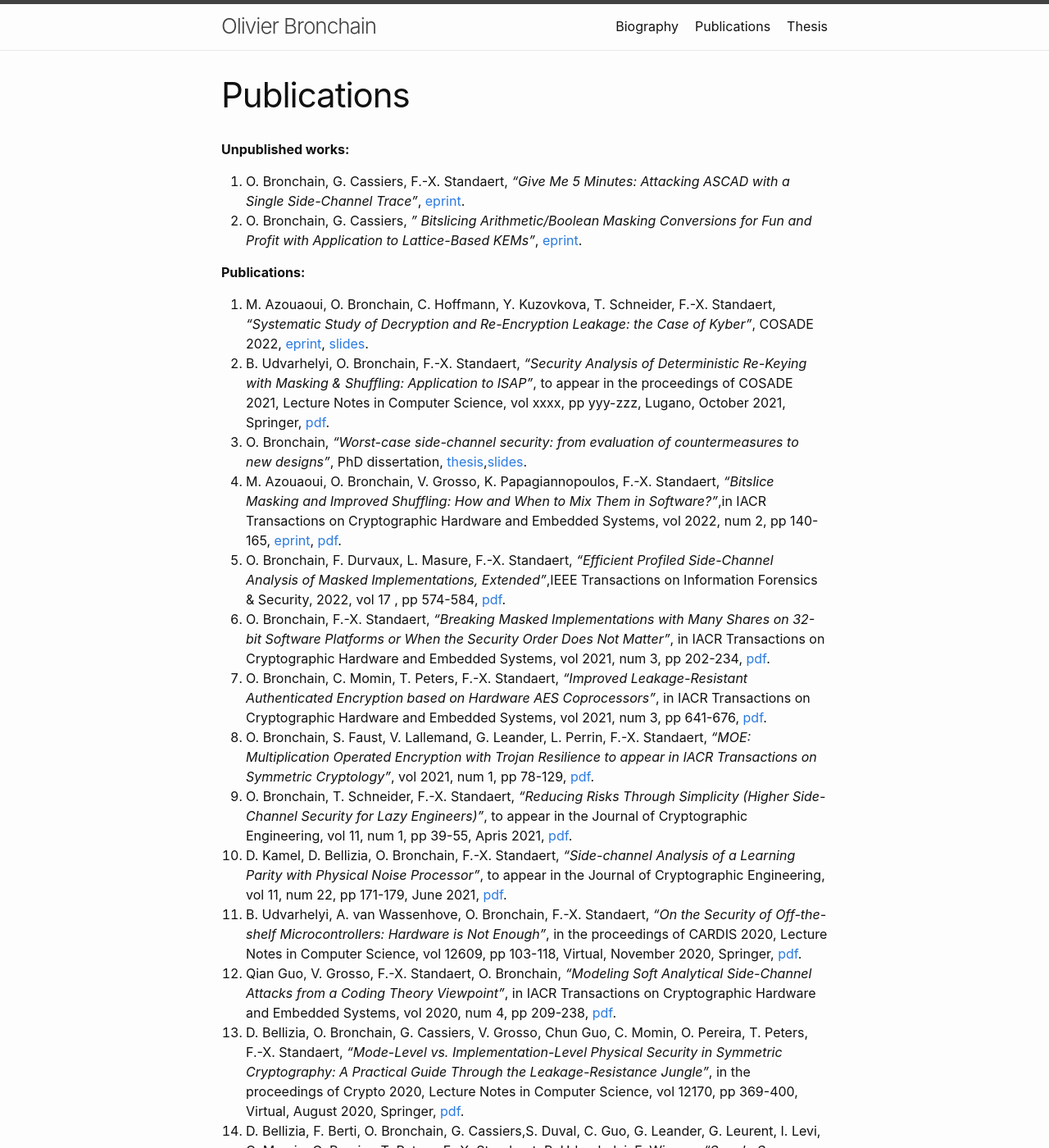
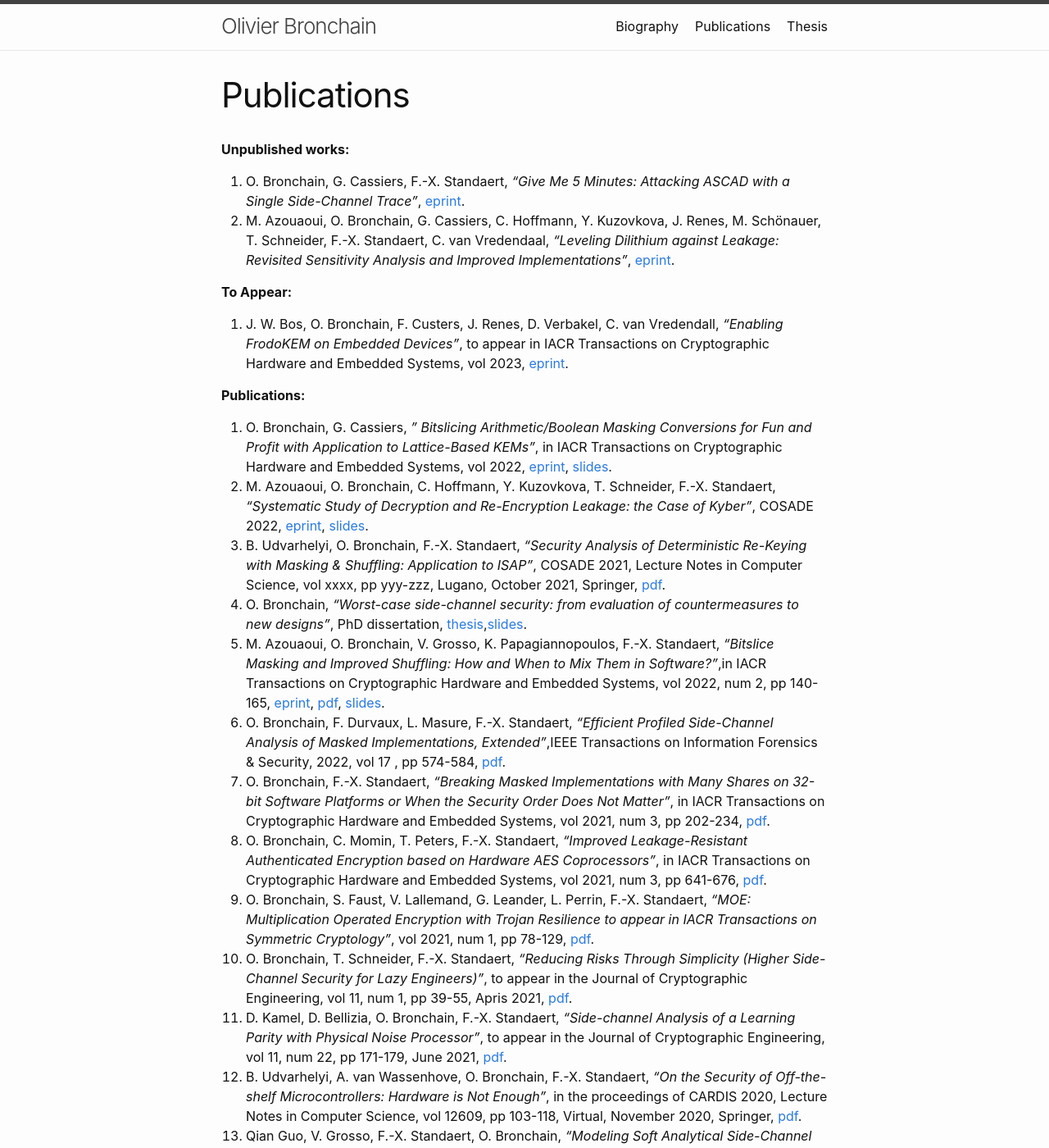
Before and after one commit to obronchain/obronchain.github.io, a Jekyll site: the page built from publications.md, in a window 1280 px wide and 1400 px high. Shown: the whole window at 82% size. Built offline with Jekyll 4.4.1, drawn with Linux system fonts in a browser that asks for light colours; a style sheet for code colours, icons or effects is not loaded.

Commit message:
add new papers

```diff
--- a/publications.md
+++ b/publications.md
@@ -8,28 +8,31 @@ permalink: /publications/
 **Unpublished works:**
 
 1. O. Bronchain, G. Cassiers, F.-X. Standaert, _"Give Me 5 Minutes: Attacking ASCAD with a Single Side-Channel Trace"_, [eprint](https://eprint.iacr.org/2021/817).
-2. O. Bronchain, G. Cassiers, _" Bitslicing Arithmetic/Boolean Masking Conversions for Fun and Profit with Application to Lattice-Based KEMs"_, [eprint](https://eprint.iacr.org/2022/158).
+2. M. Azouaoui, O. Bronchain, G. Cassiers, C. Hoffmann, Y. Kuzovkova, J. Renes, M. Schönauer, T. Schneider, F.-X. Standaert, C. van Vredendaal, _"Leveling Dilithium against Leakage: Revisited Sensitivity Analysis and Improved Implementations"_, [eprint](https://eprint.iacr.org/2022/1406).
 
+**To Appear:**
+1. J. W. Bos, O. Bronchain, F. Custers, J. Renes, D. Verbakel, C. van Vredendall, _"Enabling FrodoKEM on Embedded Devices"_, to appear in IACR Transactions on Cryptographic Hardware and Embedded Systems, vol 2023, [eprint](https://eprint.iacr.org/2023/158).
 
 **Publications:**
-21. M. Azouaoui, O. Bronchain, C. Hoffmann, Y. Kuzovkova, T. Schneider, F.-X. Standaert, _"Systematic Study of Decryption and Re-Encryption Leakage: the Case of Kyber"_,  COSADE 2022, [eprint](https://eprint.iacr.org/2022/036), [slides](slides/cosade_2022.pdf).
-20. B. Udvarhelyi, O. Bronchain, F.-X. Standaert, _"Security Analysis of Deterministic Re-Keying with Masking & Shuffling: Application to ISAP"_, to appear in the proceedings of COSADE 2021, Lecture Notes in Computer Science, vol xxxx, pp yyy-zzz, Lugano, October 2021, Springer, [pdf](https://perso.uclouvain.be/fstandae/PUBLIS/267.pdf).
-19. O. Bronchain, _"Worst-case side-channel security: from evaluation of countermeasures to new designs"_, PhD dissertation, [thesis](https://dial.uclouvain.be/pr/boreal/object/boreal:258155),[slides](slides/thesis_public.pdf).
-18. M. Azouaoui, O. Bronchain, V. Grosso, K. Papagiannopoulos, F.-X. Standaert, _"Bitslice Masking and Improved Shuffling: How and When to Mix Them in Software?"_,in IACR Transactions on Cryptographic Hardware and Embedded Systems, vol 2022, num 2, pp 140-165, [eprint](https://eprint.iacr.org/2021/951), [pdf](https://tches.iacr.org/index.php/TCHES/article/view/9484/9025).
-17. O. Bronchain, F. Durvaux, L. Masure, F.-X. Standaert, _"Efficient Profiled Side-Channel Analysis of Masked Implementations, Extended"_,IEEE Transactions on Information Forensics & Security, 2022, vol 17 , pp 574-584, [pdf](papers/19.pdf).
-16. O. Bronchain, F.-X. Standaert, _"Breaking Masked Implementations with Many Shares on 32-bit Software Platforms or When the Security Order Does Not Matter"_, in IACR Transactions on Cryptographic Hardware and Embedded Systems, vol 2021, num 3, pp 202-234, [pdf](https://tches.iacr.org/index.php/TCHES/article/view/8973).
-15. O. Bronchain, C. Momin, T. Peters, F.-X. Standaert, _"Improved Leakage-Resistant Authenticated Encryption based on Hardware AES Coprocessors"_, in IACR Transactions on Cryptographic Hardware and Embedded Systems, vol 2021, num 3, pp 641-676, [pdf](https://tches.iacr.org/index.php/TCHES/article/view/8988).
-14. O. Bronchain, S. Faust, V. Lallemand, G. Leander, L. Perrin, F.-X. Standaert, _"MOE: Multiplication Operated Encryption with Trojan Resilience to appear in IACR Transactions on Symmetric Cryptology"_, vol 2021, num 1, pp 78-129, [pdf](https://tosc.iacr.org/index.php/ToSC/article/view/8834).
-13. O. Bronchain, T. Schneider, F.-X. Standaert, _"Reducing Risks Through Simplicity (Higher Side-Channel Security for Lazy Engineers)"_, to appear in the Journal of Cryptographic Engineering, vol 11, num 1, pp 39-55, Apris 2021, [pdf](https://perso.uclouvain.be/fstandae/PUBLIS/250.pdf).
-12. D. Kamel, D. Bellizia, O. Bronchain, F.-X. Standaert, _"Side-channel Analysis of a Learning Parity with Physical Noise Processor"_, to appear in the Journal of Cryptographic Engineering, vol 11, num 22, pp 171-179, June 2021, [pdf](https://perso.uclouvain.be/fstandae/PUBLIS/249.pdf).
-11. B. Udvarhelyi, A. van Wassenhove, O. Bronchain, F.-X. Standaert, _"On the Security of Off-the-shelf Microcontrollers: Hardware is Not Enough"_, in the proceedings of CARDIS 2020, Lecture Notes in Computer Science, vol 12609, pp 103-118, Virtual, November 2020, Springer, [pdf](https://perso.uclouvain.be/fstandae/PUBLIS/253.pdf).
-10. Qian Guo, V. Grosso, F.-X. Standaert, O. Bronchain, _"Modeling Soft Analytical Side-Channel Attacks from a Coding Theory Viewpoint"_, in IACR Transactions on Cryptographic Hardware and Embedded Systems, vol 2020, num 4, pp 209-238, [pdf](https://tches.iacr.org/index.php/TCHES/article/view/8682).
-9. D. Bellizia, O. Bronchain, G. Cassiers, V. Grosso, Chun Guo, C. Momin, O. Pereira, T. Peters, F.-X. Standaert, _"Mode-Level vs. Implementation-Level Physical Security in Symmetric Cryptography: A Practical Guide Through the Leakage-Resistance Jungle"_, in the proceedings of Crypto 2020, Lecture Notes in Computer Science, vol 12170, pp 369-400, Virtual, August 2020, Springer, [pdf](https://eprint.iacr.org/2020/211).
-8. D. Bellizia, F. Berti, O. Bronchain, G. Cassiers,S. Duval, C. Guo, G. Leander, G. Leurent, I. Levi, C. Momin, O. Pereira, T. Peters, F.-X. Standaert, B. Udvarhelyi, F. Wiemer, _"Spook: Sponge-Based Leakage-Resistant Authenticated Encryption with a Masked Tweakable Block Cipher"_, in IACR Transactions on Symmetric Cryptology , vol 2020, num S1, pp 295-349, [pdf](https://tosc.iacr.org/index.php/ToSC/article/view/8623).
-7. C.-H. Bertrand Van Ouytsel, O. Bronchain, G. Cassiers, F.-X. Standaert, _"How to Fool a Black Box Machine Learning Based Side-Channel Security Evaluation"_, in the proceedings of YACCRYPTED 2020, pp 10, Virtual, May 2020. Extended version to appear in Cryptography and Communications, vol xxx, num yyy, pp www-zzz, 2021, Springer, [pdf](https://perso.uclouvain.be/fstandae/PUBLIS/243b.pdf).
-6. C. Momin, O. Bronchain, F.-X. Standaert, _"A Stealthy Hardware Trojan based on a Statistical Fault Attack"_, in the proceedings of YACCRYPTED 2020, pp 12, Virtual, May 2020. Extended version to appear in Cryptography and Communications, vol xxx, num yyy, pp www-zzz, 2021, Springer, [pdf](https://perso.uclouvain.be/fstandae/PUBLIS/242b.pdf).
-5. O. Bronchain, F.-X. Standaert, _"Side-Channel Countermeasures' Dissection and the Limits of Closed Source Security Evaluations"_, in IACR Transactions on Cryptographic Hardware and Embedded Systems, vol 2020, num 2, pp 1-25, [pdf](https://tches.iacr.org/index.php/TCHES/article/view/8542).
-4. O. Bronchain, J.M. Hendrickx, C. Massart, A. Olshevsky, F.-X. Standaert, _"Leakage Certification Revisited: Bounding Model Errors in Side-Channel Security Evaluations"_, in the proceedings of Crypto 2019, Lecture Notes in Computer Science, vol 11692, pp 713-737, Santa Barbara, California, USA, August 2019, Springer, [pdf](https://eprint.iacr.org/2019/132).
-3. C. Momin, O. Bronchain, F.-X. Standaert, _"Time-Modulated Hardware Trojans: Clock-Based and Interface-Based Examples"_, in the proceedings of the 40th WIC Symposium on Information Theory in the Benelux, pp 8, Ghent, Belgim, May 2019, [pdf](https://perso.uclouvain.be/fstandae/PUBLIS/220.pdf).
-2. O. Bronchain, T. Schneider, F.-X. Standaert, _"Multi-Tuple Leakage Detection and the Dependent Signal Issue"_, in IACR Transactions on Cryptographic Hardware and Embedded Systems, vol 2019, num 2, pp 318-345, [pdf](https://tches.iacr.org/index.php/TCHES/article/view/7394).
-1. O. Bronchain, F.-X. Standaert, S. Faust, L. Dassy, _"Implementing Trojan-Resilient Hardware from (Mostly) Untrusted Components Designed by Colluding Manufacturers"_, in the proceedings of ASHES 2018, pp 1-10, Toronto, Canada, October 2018, [pdf](https://perso.uclouvain.be/fstandae/PUBLIS/208.pdf).
+1.  O. Bronchain, G. Cassiers, _" Bitslicing Arithmetic/Boolean Masking Conversions for Fun and Profit with Application to Lattice-Based KEMs"_, in IACR Transactions on Cryptographic Hardware and Embedded Systems, vol 2022, [eprint](https://eprint.iacr.org/2022/158), [slides](https://iacr.org/submit/files/slides/2022/tches/ches2022/4_60/slides.pdf).
+2.  M. Azouaoui, O. Bronchain, C. Hoffmann, Y. Kuzovkova, T. Schneider, F.-X. Standaert, _"Systematic Study of Decryption and Re-Encryption Leakage: the Case of Kyber"_,  COSADE 2022, [eprint](https://eprint.iacr.org/2022/036), [slides](slides/cosade_2022.pdf).
+3.  B. Udvarhelyi, O. Bronchain, F.-X. Standaert, _"Security Analysis of Deterministic Re-Keying with Masking & Shuffling: Application to ISAP"_, COSADE 2021, Lecture Notes in Computer Science, vol xxxx, pp yyy-zzz, Lugano, October 2021, Springer, [pdf](https://perso.uclouvain.be/fstandae/PUBLIS/267.pdf).
+4.  O. Bronchain, _"Worst-case side-channel security: from evaluation of countermeasures to new designs"_, PhD dissertation, [thesis](https://dial.uclouvain.be/pr/boreal/object/boreal:258155),[slides](slides/thesis_public.pdf).
+5.  M. Azouaoui, O. Bronchain, V. Grosso, K. Papagiannopoulos, F.-X. Standaert, _"Bitslice Masking and Improved Shuffling: How and When to Mix Them in Software?"_,in IACR Transactions on Cryptographic Hardware and Embedded Systems, vol 2022, num 2, pp 140-165, [eprint](https://eprint.iacr.org/2021/951), [pdf](https://tches.iacr.org/index.php/TCHES/article/view/9484/9025), [slides](https://iacr.org/submit/files/slides/2022/tches/ches2022/2_28/slides.pdf).
+6.  O. Bronchain, F. Durvaux, L. Masure, F.-X. Standaert, _"Efficient Profiled Side-Channel Analysis of Masked Implementations, Extended"_,IEEE Transactions on Information Forensics & Security, 2022, vol 17 , pp 574-584, [pdf](papers/19.pdf).
+7.  O. Bronchain, F.-X. Standaert, _"Breaking Masked Implementations with Many Shares on 32-bit Software Platforms or When the Security Order Does Not Matter"_, in IACR Transactions on Cryptographic Hardware and Embedded Systems, vol 2021, num 3, pp 202-234, [pdf](https://tches.iacr.org/index.php/TCHES/article/view/8973).
+8.  O. Bronchain, C. Momin, T. Peters, F.-X. Standaert, _"Improved Leakage-Resistant Authenticated Encryption based on Hardware AES Coprocessors"_, in IACR Transactions on Cryptographic Hardware and Embedded Systems, vol 2021, num 3, pp 641-676, [pdf](https://tches.iacr.org/index.php/TCHES/article/view/8988).
+9.  O. Bronchain, S. Faust, V. Lallemand, G. Leander, L. Perrin, F.-X. Standaert, _"MOE: Multiplication Operated Encryption with Trojan Resilience to appear in IACR Transactions on Symmetric Cryptology"_, vol 2021, num 1, pp 78-129, [pdf](https://tosc.iacr.org/index.php/ToSC/article/view/8834).
+10. O. Bronchain, T. Schneider, F.-X. Standaert, _"Reducing Risks Through Simplicity (Higher Side-Channel Security for Lazy Engineers)"_, to appear in the Journal of Cryptographic Engineering, vol 11, num 1, pp 39-55, Apris 2021, [pdf](https://perso.uclouvain.be/fstandae/PUBLIS/250.pdf).
+11. D. Kamel, D. Bellizia, O. Bronchain, F.-X. Standaert, _"Side-channel Analysis of a Learning Parity with Physical Noise Processor"_, to appear in the Journal of Cryptographic Engineering, vol 11, num 22, pp 171-179, June 2021, [pdf](https://perso.uclouvain.be/fstandae/PUBLIS/249.pdf).
+12. B. Udvarhelyi, A. van Wassenhove, O. Bronchain, F.-X. Standaert, _"On the Security of Off-the-shelf Microcontrollers: Hardware is Not Enough"_, in the proceedings of CARDIS 2020, Lecture Notes in Computer Science, vol 12609, pp 103-118, Virtual, November 2020, Springer, [pdf](https://perso.uclouvain.be/fstandae/PUBLIS/253.pdf).
+13. Qian Guo, V. Grosso, F.-X. Standaert, O. Bronchain, _"Modeling Soft Analytical Side-Channel Attacks from a Coding Theory Viewpoint"_, in IACR Transactions on Cryptographic Hardware and Embedded Systems, vol 2020, num 4, pp 209-238, [pdf](https://tches.iacr.org/index.php/TCHES/article/view/8682).
+14. D. Bellizia, O. Bronchain, G. Cassiers, V. Grosso, Chun Guo, C. Momin, O. Pereira, T. Peters, F.-X. Standaert, _"Mode-Level vs. Implementation-Level Physical Security in Symmetric Cryptography: A Practical Guide Through the Leakage-Resistance Jungle"_, in the proceedings of Crypto 2020, Lecture Notes in Computer Science, vol 12170, pp 369-400, Virtual, August 2020, Springer, [pdf](https://eprint.iacr.org/2020/211).
+15. D. Bellizia, F. Berti, O. Bronchain, G. Cassiers,S. Duval, C. Guo, G. Leander, G. Leurent, I. Levi, C. Momin, O. Pereira, T. Peters, F.-X. Standaert, B. Udvarhelyi, F. Wiemer, _"Spook: Sponge-Based Leakage-Resistant Authenticated Encryption with a Masked Tweakable Block Cipher"_, in IACR Transactions on Symmetric Cryptology , vol 2020, num S1, pp 295-349, [pdf](https://tosc.iacr.org/index.php/ToSC/article/view/8623).
+16. C.-H. Bertrand Van Ouytsel, O. Bronchain, G. Cassiers, F.-X. Standaert, _"How to Fool a Black Box Machine Learning Based Side-Channel Security Evaluation"_, in the proceedings of YACCRYPTED 2020, pp 10, Virtual, May 2020. Extended version to appear in Cryptography and Communications, vol xxx, num yyy, pp www-zzz, 2021, Springer, [pdf](https://perso.uclouvain.be/fstandae/PUBLIS/243b.pdf).
+17. C. Momin, O. Bronchain, F.-X. Standaert, _"A Stealthy Hardware Trojan based on a Statistical Fault Attack"_, in the proceedings of YACCRYPTED 2020, pp 12, Virtual, May 2020. Extended version to appear in Cryptography and Communications, vol xxx, num yyy, pp www-zzz, 2021, Springer, [pdf](https://perso.uclouvain.be/fstandae/PUBLIS/242b.pdf).
+18. O. Bronchain, F.-X. Standaert, _"Side-Channel Countermeasures' Dissection and the Limits of Closed Source Security Evaluations"_, in IACR Transactions on Cryptographic Hardware and Embedded Systems, vol 2020, num 2, pp 1-25, [pdf](https://tches.iacr.org/index.php/TCHES/article/view/8542).
+19. O. Bronchain, J.M. Hendrickx, C. Massart, A. Olshevsky, F.-X. Standaert, _"Leakage Certification Revisited: Bounding Model Errors in Side-Channel Security Evaluations"_, in the proceedings of Crypto 2019, Lecture Notes in Computer Science, vol 11692, pp 713-737, Santa Barbara, California, USA, August 2019, Springer, [pdf](https://eprint.iacr.org/2019/132).
+20. C. Momin, O. Bronchain, F.-X. Standaert, _"Time-Modulated Hardware Trojans: Clock-Based and Interface-Based Examples"_, in the proceedings of the 40th WIC Symposium on Information Theory in the Benelux, pp 8, Ghent, Belgim, May 2019, [pdf](https://perso.uclouvain.be/fstandae/PUBLIS/220.pdf).
+21. O. Bronchain, T. Schneider, F.-X. Standaert, _"Multi-Tuple Leakage Detection and the Dependent Signal Issue"_, in IACR Transactions on Cryptographic Hardware and Embedded Systems, vol 2019, num 2, pp 318-345, [pdf](https://tches.iacr.org/index.php/TCHES/article/view/7394).
+22. O. Bronchain, F.-X. Standaert, S. Faust, L. Dassy, _"Implementing Trojan-Resilient Hardware from (Mostly) Untrusted Components Designed by Colluding Manufacturers"_, in the proceedings of ASHES 2018, pp 1-10, Toronto, Canada, October 2018, [pdf](https://perso.uclouvain.be/fstandae/PUBLIS/208.pdf).
```
Also changed, not shown: index.md (+11 -4 lines).
